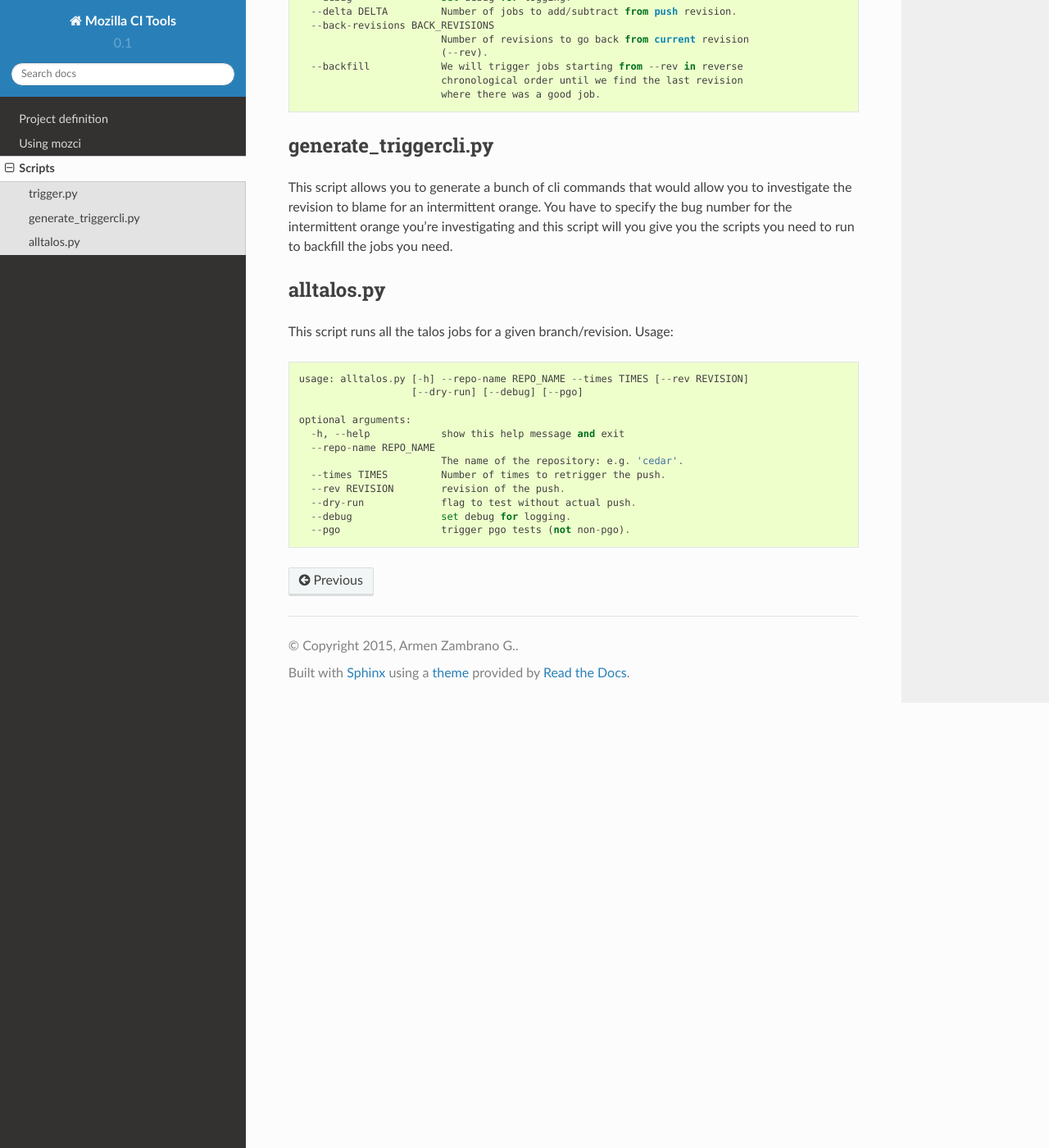
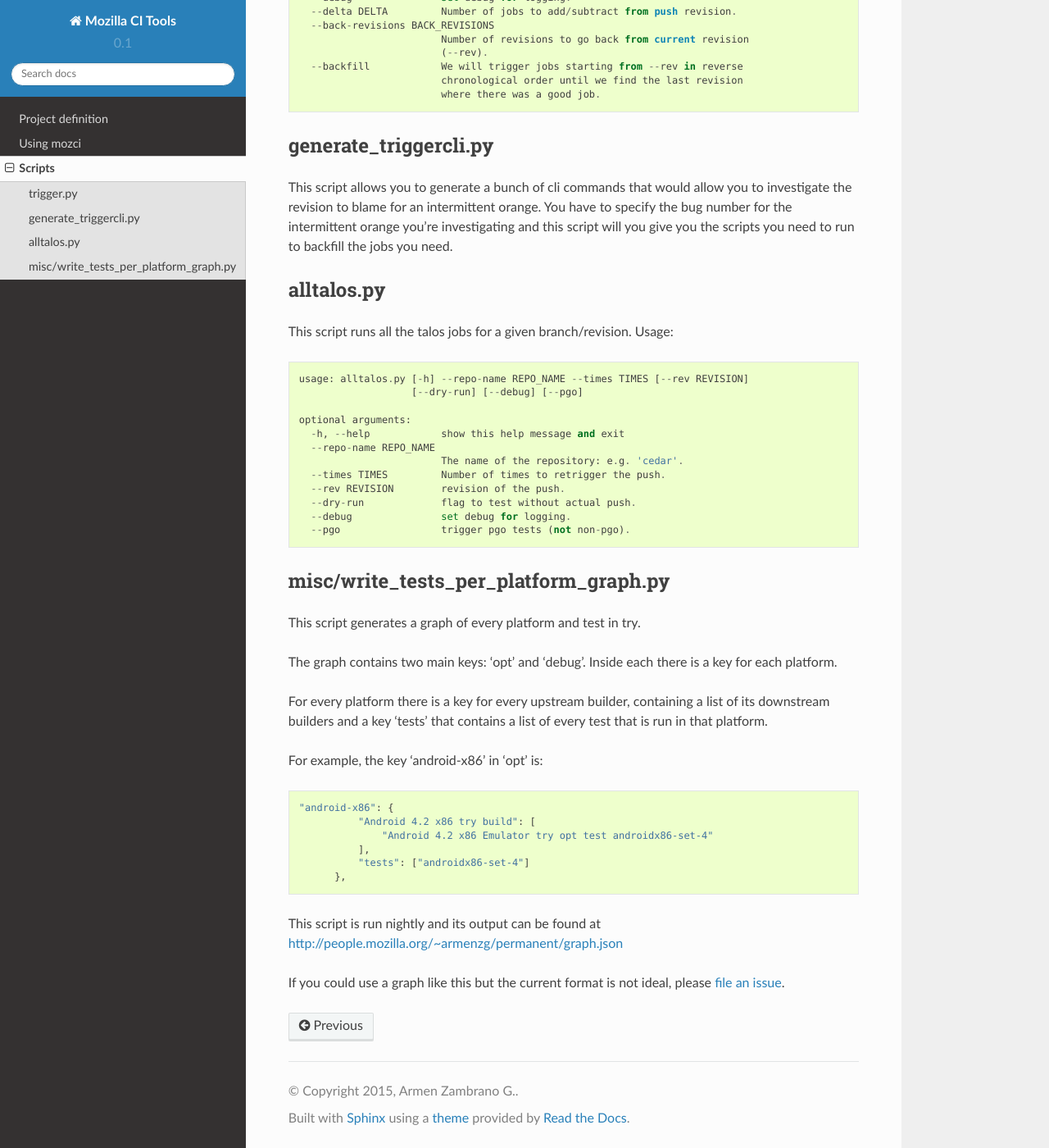
Before and after one commit to mozilla/mozilla_ci_tools, a Sphinx documentation site: the page built from docs/scripts.rst, in a window 1280 px wide and 1400 px high, scrolled down 1012 px. Shown: the whole window at 82% size. Built offline with Sphinx 7.4.7 and the Read the Docs theme 2.0.0, drawn with Linux system fonts in a browser that asks for light colours.

Commit message:
Documented write_tests_per_platform_graph.py

```diff
--- a/docs/scripts.rst
+++ b/docs/scripts.rst
@@ -75,3 +75,31 @@ This script runs all the talos jobs for a given branch/revision.  Usage::
     --dry-run             flag to test without actual push.
     --debug               set debug for logging.
     --pgo                 trigger pgo tests (not non-pgo).
+
+
+misc/write_tests_per_platform_graph.py
+^^^^^^^^^^^^^^^^^^^^^^^^^^^^^^^^^^^^^^
+This script generates a graph of every platform and test in try.
+
+The graph contains two main keys: 'opt' and 'debug'. Inside each there
+is a key for each platform.
+
+For every platform there is a key for every upstream builder,
+containing a list of its downstream builders and a key 'tests' that
+contains a list of every test that is run in that platform.
+
+For example, the key 'android-x86' in 'opt' is::
+
+  "android-x86": {
+            "Android 4.2 x86 try build": [
+                "Android 4.2 x86 Emulator try opt test androidx86-set-4"
+            ],
+            "tests": ["androidx86-set-4"]
+        },
+
+This script is run nightly and its output can be found at
+http://people.mozilla.org/~armenzg/permanent/graph.json
+
+If you could use a graph like this but the current format is not
+ideal, please `file an issue
+<https://github.com/armenzg/mozilla_ci_tools/issues>`_.
```
